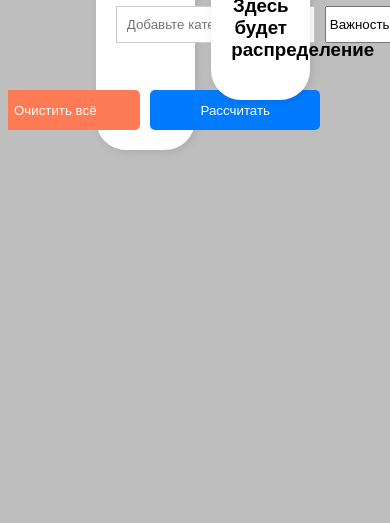
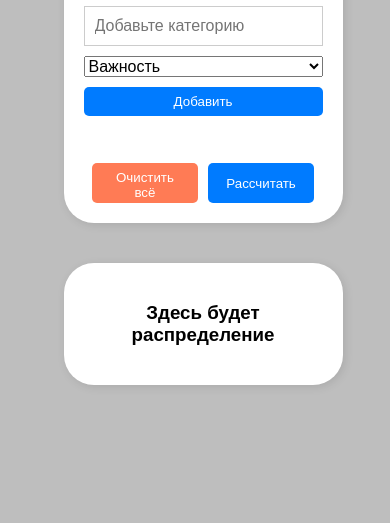
Before and after one commit to ila2201/kaplan, a plain HTML site: page index.html in a window 390 px wide. Shown: the part 321-844 px from the top of the page. Drawn offline with Linux system fonts and the light colour scheme.

Commit message:
Адаптацтя интерфейса

```diff
--- a/style.css
+++ b/style.css
@@ -18,10 +18,11 @@ main {
     padding: 0 30px;
     display: flex;
     flex-direction: row;
-    align-items: center;
-    overflow-x: hidden;
-    scrollbar-width: none;
+    flex-wrap: wrap;
+    justify-content: center;
+    gap: 20px;
 }
+
 .logo {
     text-align: left;
     color: rgb(33, 148, 102);
@@ -34,22 +35,24 @@ main {
     display: flex;
     flex-direction: column;
     align-items: center;
-    width: 30%;
+    width: 100%;
     background: white;
     padding: 20px;
     margin: 20px auto;
     margin-right: 0px;
     border-radius: 30px;
     box-shadow: 2px 2px 10px rgba(0, 0, 0, 0.1);
+    max-width: 500px;
 }
 .container1 {
-    width: 30%;
+    width: 100%;
     background: white;
     margin: 50px auto;
     margin-left: 5%;
     padding: 20px;
     border-radius: 30px;
     box-shadow: 2px 2px 10px rgba(0, 0, 0, 0.1);
+    max-width: 500px;
 }
 
 .input-container {
@@ -189,3 +192,49 @@ button:active {
     justify-content: center;
     gap: 10px;
 }
+
+@media (max-width: 768px) {
+    body {
+        padding: 10px;
+    }
+
+    main {
+        flex-direction: column;
+        align-items: center;
+    }
+
+    .container,
+    .container1 {
+        width: 90%;
+        margin: 10px auto;
+    }
+
+    .input-container {
+        flex-direction: column;
+        gap: 10px;
+    }
+
+    .note-text, .note-category {
+        font-size: 16px;
+    }
+
+    #clearAll,
+    #Go,
+    .Go-fin {
+        width: 100%;
+        height: 40px;
+    }
+
+    input, select {
+        font-size: 16px;
+    }
+}
+@media (max-width: 768px) {
+    #divError {
+        left: 50%;
+        right: auto;
+        transform: translateX(-50%);
+        top: auto;
+        bottom: 30px;
+    }
+}
```
